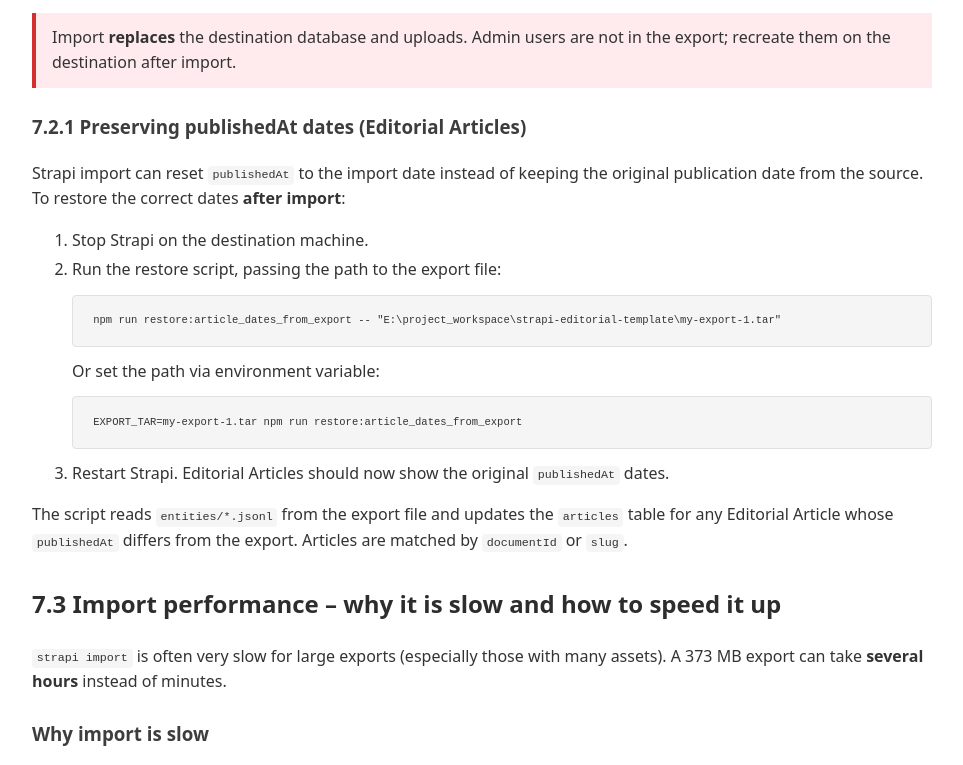
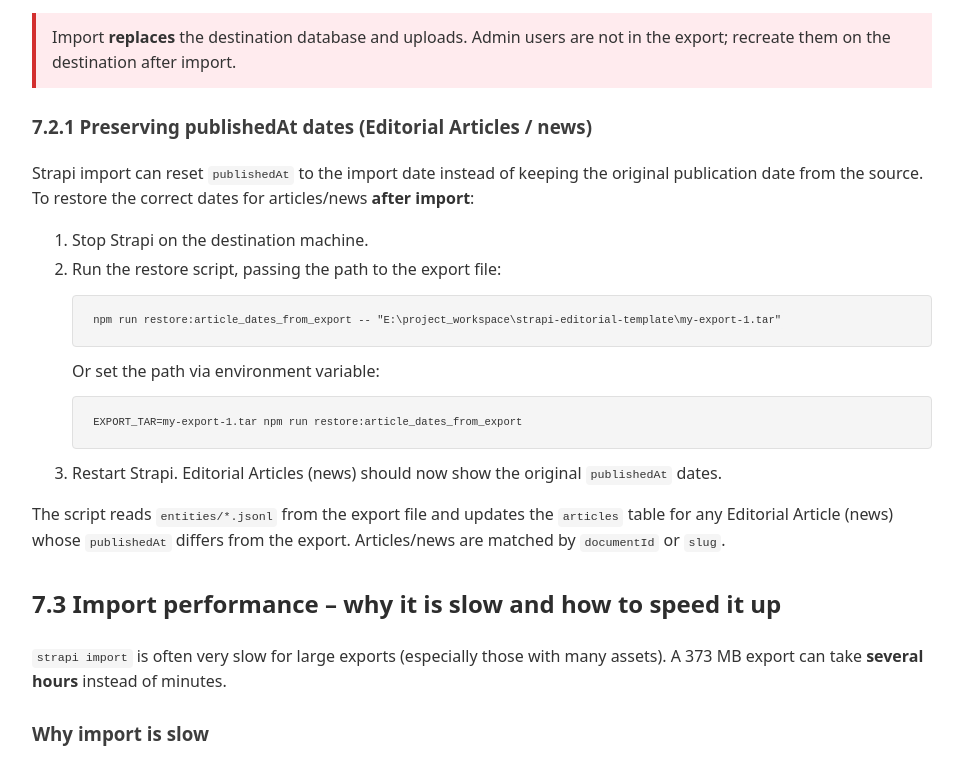
Before and after one commit to giventadevelop/strapi-editorial-template, a website: page documentation/strapi5_export_import_transfer.html in a window 1280 px wide. Shown: the part 7797-8562 px from the top of the page, without its empty margins (158-1121 px from the left). Drawn offline with Linux system fonts and the light colour scheme.

Commit message:
articles

```diff
--- a/documentation/strapi5_export_import_transfer.html
+++ b/documentation/strapi5_export_import_transfer.html
@@ -249,8 +249,8 @@ npm run strapi export -- -f my-export -k "your-secure-encryption-key"</code></pr
     Import <strong>replaces</strong> the destination database and uploads. Admin users are not in the export; recreate them on the destination after import.
   </div>
 
-  <h3>7.2.1 Preserving publishedAt dates (Editorial Articles)</h3>
-  <p>Strapi import can reset <code>publishedAt</code> to the import date instead of keeping the original publication date from the source. To restore the correct dates <strong>after import</strong>:</p>
+  <h3>7.2.1 Preserving publishedAt dates (Editorial Articles / news)</h3>
+  <p>Strapi import can reset <code>publishedAt</code> to the import date instead of keeping the original publication date from the source. To restore the correct dates for articles/news <strong>after import</strong>:</p>
   <ol>
     <li>Stop Strapi on the destination machine.</li>
     <li>Run the restore script, passing the path to the export file:
@@ -258,9 +258,9 @@ npm run strapi export -- -f my-export -k "your-secure-encryption-key"</code></pr
       Or set the path via environment variable:
       <pre><code>EXPORT_TAR=my-export-1.tar npm run restore:article_dates_from_export</code></pre>
     </li>
-    <li>Restart Strapi. Editorial Articles should now show the original <code>publishedAt</code> dates.</li>
+    <li>Restart Strapi. Editorial Articles (news) should now show the original <code>publishedAt</code> dates.</li>
   </ol>
-  <p>The script reads <code>entities/*.jsonl</code> from the export file and updates the <code>articles</code> table for any Editorial Article whose <code>publishedAt</code> differs from the export. Articles are matched by <code>documentId</code> or <code>slug</code>.</p>
+  <p>The script reads <code>entities/*.jsonl</code> from the export file and updates the <code>articles</code> table for any Editorial Article (news) whose <code>publishedAt</code> differs from the export. Articles/news are matched by <code>documentId</code> or <code>slug</code>.</p>
 
   <h2>7.3 Import performance – why it is slow and how to speed it up</h2>
   <p><code>strapi import</code> is often very slow for large exports (especially those with many assets). A 373 MB export can take <strong>several hours</strong> instead of minutes.</p>
@@ -388,7 +388,7 @@ yarn link @strapi/data-transfer</code></pre>
       <tr><td>Pull data from another server</td><td>On destination: <code>npm run strapi transfer -- --from https://source/admin</code> (use source’s transfer token)</td></tr>
       <tr><td>Export to file</td><td><code>npm run strapi export -- -f my-export</code> (add <code>-k KEY</code> or <code>--no-encrypt</code> as needed)</td></tr>
       <tr><td>Import from file</td><td><code>npm run strapi import -- -f "C:\…\my-export.tar.gz"</code> (Windows: use full path in quotes; add <code>-k KEY</code>, <code>--force</code> as needed)</td></tr>
-      <tr><td>Restore publishedAt after import</td><td><code>npm run restore:article_dates_from_export</code> (set <code>EXPORT_TAR=path\to\export.tar</code> or pass path as arg)</td></tr>
+      <tr><td>Restore publishedAt after import (articles/news)</td><td><code>npm run restore:article_dates_from_export</code> (set <code>EXPORT_TAR=path\to\export.tar</code> or pass path as arg)</td></tr>
       <tr><td>Deploy to Strapi Cloud</td><td><code>npx strapi login</code> then <code>npx strapi deploy</code></td></tr>
       <tr><td>Transfer into Strapi Cloud</td><td>Create Push token in Cloud admin; on self-hosted: <code>strapi transfer --to https://your-project.strapiapp.com/admin</code></td></tr>
     </tbody>
```
